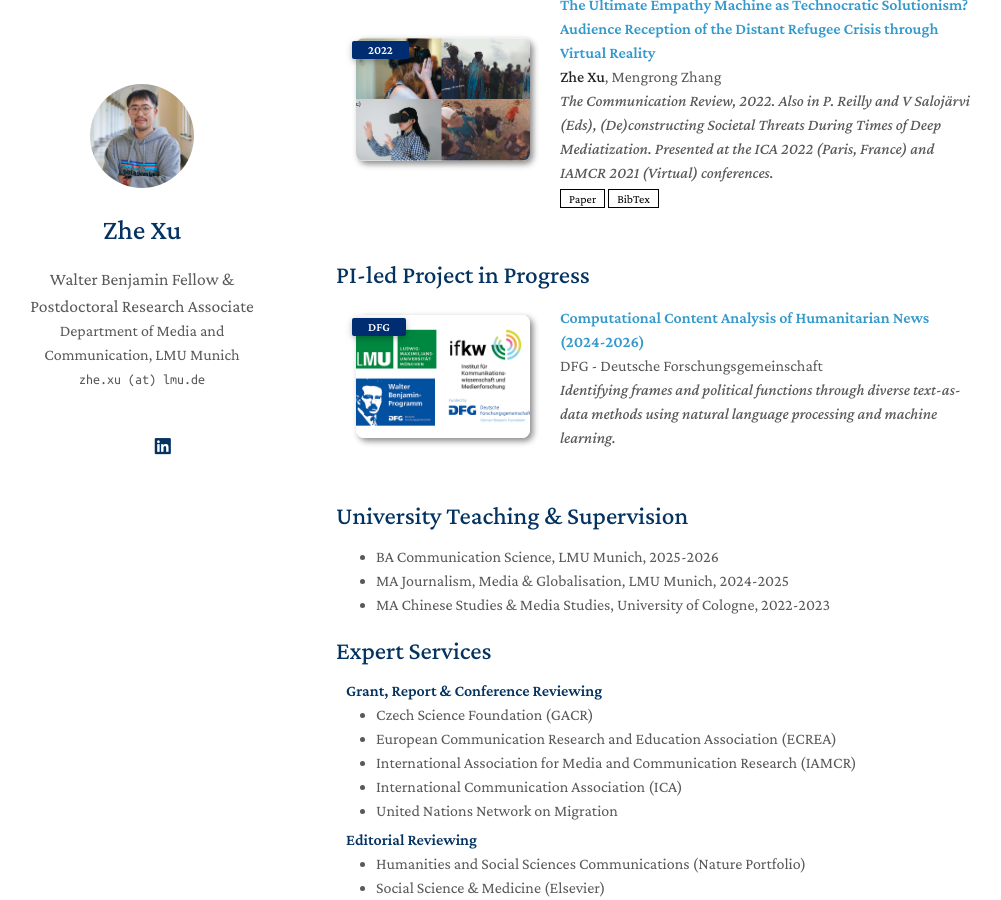
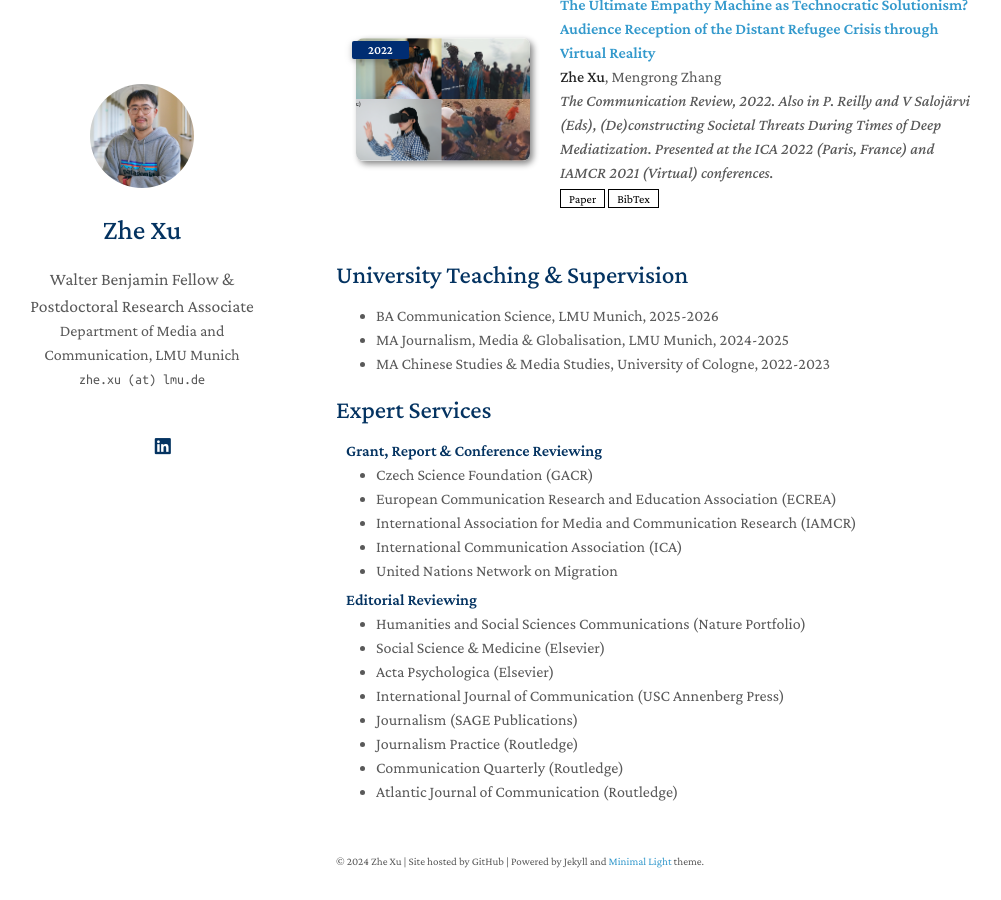
Before and after one commit to zhexuphd/home, a Jekyll site: the page built from index.md, in a window 1280 px wide and 900 px high, scrolled down 916 px. Shown: the whole window, without its empty margins (134-1135 px from the left). Built offline with Jekyll 4.4.1, drawn with Linux system fonts in a browser that asks for light colours; a style sheet for code colours, icons or effects is not loaded; our own code applies the rules of GitHub Pages for plain Markdown files.

Commit message:
Update index.md

```diff
--- a/index.md
+++ b/index.md
@@ -16,8 +16,6 @@ Please feel free to contact me via email or through my [university profile](http
 
 {% include_relative _includes/publications.md %}
 
-{% include_relative _includes/dfg.md %}
-
 ## University Teaching & Supervision
 
 - BA Communication Science, LMU Munich, 2025-2026
```
